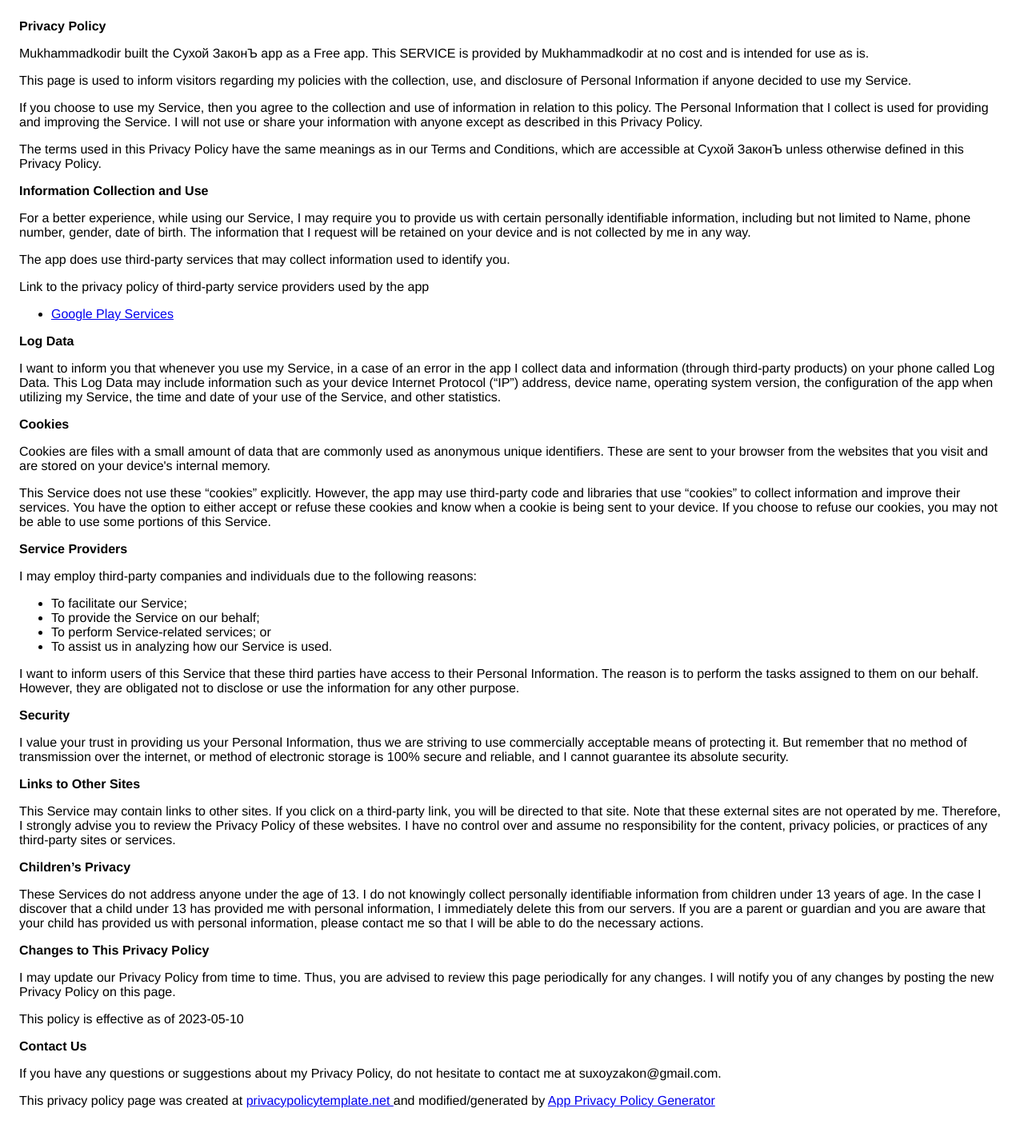
After one commit to Muhammadqodir/suxoy_zakon_web, a PHP site: page /android_privacy.html in a window 1280 px wide. The commit adds this page. Shown: the whole page at 80% size. Run offline with PHP 8.4, Linux system fonts and the light colour scheme; a stand-in replaces the project's code that opens the database connection.

Commit message:
Added privacy policy

```diff
--- /dev/null
+++ b/android_privacy.html
@@ -0,0 +1,132 @@
+<!DOCTYPE html>
+<html>
+
+<head>
+    <meta charset='utf-8'>
+    <meta name='viewport' content='width=device-width'>
+    <title>Privacy Policy</title>
+    <style>
+        body {
+            font-family: 'Helvetica Neue', Helvetica, Arial, sans-serif;
+            padding: 1em;
+        }
+    </style>
+</head>
+
+<body>
+    <strong>Privacy Policy</strong>
+    <p>
+        Mukhammadkodir built the Сухой ЗаконЪ app as a Free app. This SERVICE is provided by Mukhammadkodir at no cost and is intended for use as is.
+    </p>
+    <p>
+        This page is used to inform visitors regarding my policies with the collection, use, and disclosure of Personal Information if anyone decided to use my Service.
+    </p>
+    <p>
+        If you choose to use my Service, then you agree to the collection and use of information in relation to this policy. The Personal Information that I collect is used for providing and improving the Service. I will not use or share your information with
+        anyone except as described in this Privacy Policy.
+    </p>
+    <p>
+        The terms used in this Privacy Policy have the same meanings as in our Terms and Conditions, which are accessible at Сухой ЗаконЪ unless otherwise defined in this Privacy Policy.
+    </p>
+    <p><strong>Information Collection and Use</strong></p>
+    <p>
+        For a better experience, while using our Service, I may require you to provide us with certain personally identifiable information, including but not limited to Name, phone number, gender, date of birth. The information that I request will be retained
+        on your device and is not collected by me in any way.
+    </p>
+    <div>
+        <p>
+            The app does use third-party services that may collect information used to identify you.
+        </p>
+        <p>
+            Link to the privacy policy of third-party service providers used by the app
+        </p>
+        <ul>
+            <li><a href="https://www.google.com/policies/privacy/" target="_blank" rel="noopener noreferrer">Google Play Services</a></li>
+            <!---->
+            <!---->
+            <!---->
+            <!---->
+            <!---->
+            <!---->
+            <!---->
+            <!---->
+            <!---->
+            <!---->
+            <!---->
+            <!---->
+            <!---->
+            <!---->
+            <!---->
+            <!---->
+            <!---->
+            <!---->
+            <!---->
+            <!---->
+            <!---->
+            <!---->
+            <!---->
+            <!---->
+            <!---->
+            <!---->
+            <!---->
+        </ul>
+    </div>
+    <p><strong>Log Data</strong></p>
+    <p>
+        I want to inform you that whenever you use my Service, in a case of an error in the app I collect data and information (through third-party products) on your phone called Log Data. This Log Data may include information such as your device Internet Protocol
+        (“IP”) address, device name, operating system version, the configuration of the app when utilizing my Service, the time and date of your use of the Service, and other statistics.
+    </p>
+    <p><strong>Cookies</strong></p>
+    <p>
+        Cookies are files with a small amount of data that are commonly used as anonymous unique identifiers. These are sent to your browser from the websites that you visit and are stored on your device's internal memory.
+    </p>
+    <p>
+        This Service does not use these “cookies” explicitly. However, the app may use third-party code and libraries that use “cookies” to collect information and improve their services. You have the option to either accept or refuse these cookies and know when
+        a cookie is being sent to your device. If you choose to refuse our cookies, you may not be able to use some portions of this Service.
+    </p>
+    <p><strong>Service Providers</strong></p>
+    <p>
+        I may employ third-party companies and individuals due to the following reasons:
+    </p>
+    <ul>
+        <li>To facilitate our Service;</li>
+        <li>To provide the Service on our behalf;</li>
+        <li>To perform Service-related services; or</li>
+        <li>To assist us in analyzing how our Service is used.</li>
+    </ul>
+    <p>
+        I want to inform users of this Service that these third parties have access to their Personal Information. The reason is to perform the tasks assigned to them on our behalf. However, they are obligated not to disclose or use the information for any other
+        purpose.
+    </p>
+    <p><strong>Security</strong></p>
+    <p>
+        I value your trust in providing us your Personal Information, thus we are striving to use commercially acceptable means of protecting it. But remember that no method of transmission over the internet, or method of electronic storage is 100% secure and
+        reliable, and I cannot guarantee its absolute security.
+    </p>
+    <p><strong>Links to Other Sites</strong></p>
+    <p>
+        This Service may contain links to other sites. If you click on a third-party link, you will be directed to that site. Note that these external sites are not operated by me. Therefore, I strongly advise you to review the Privacy Policy of these websites.
+        I have no control over and assume no responsibility for the content, privacy policies, or practices of any third-party sites or services.
+    </p>
+    <p><strong>Children’s Privacy</strong></p>
+    <div>
+        <p>
+            These Services do not address anyone under the age of 13. I do not knowingly collect personally identifiable information from children under 13 years of age. In the case I discover that a child under 13 has provided me with personal information, I immediately
+            delete this from our servers. If you are a parent or guardian and you are aware that your child has provided us with personal information, please contact me so that I will be able to do the necessary actions.
+        </p>
+    </div>
+    <!---->
+    <p><strong>Changes to This Privacy Policy</strong></p>
+    <p>
+        I may update our Privacy Policy from time to time. Thus, you are advised to review this page periodically for any changes. I will notify you of any changes by posting the new Privacy Policy on this page.
+    </p>
+    <p>This policy is effective as of 2023-05-10</p>
+    <p><strong>Contact Us</strong></p>
+    <p>
+        If you have any questions or suggestions about my Privacy Policy, do not hesitate to contact me at suxoyzakon@gmail.com.
+    </p>
+    <p>This privacy policy page was created at <a href="https://privacypolicytemplate.net" target="_blank" rel="noopener noreferrer">privacypolicytemplate.net </a>and modified/generated by <a href="https://app-privacy-policy-generator.nisrulz.com/" target="_blank"
+            rel="noopener noreferrer">App Privacy Policy Generator</a></p>
+</body>
+
+</html>
--- a/dashboard/activeOrders.php
+++ b/dashboard/activeOrders.php
@@ -72,7 +72,8 @@
     <div class="card menu_item" style="width: 100%;">
       <div class="card-body">
         <h5 class="card-title menu_title"><?php echo "#" . $item["id"] ?> <span class="<?php echo getStatusColor($item) ?>"><?php echo $item["status"] ?></span></h5>
-        <?php $positions = json_decode($item["positions"], true)  ?>
+        <?php $preprocessed = str_replace("\r\n", "", $item["positions"]) ?>
+        <?php $positions = json_decode($preprocessed, true)  ?>
         <p class="card-text">
           <b>Позиции:</b> <br>
           <?php foreach ($positions as $position) : ?>
```
Also changed, not shown: ios_privacy.html (added, +108 -0 lines), removeAccount.php (added, +12 -0 lines).
